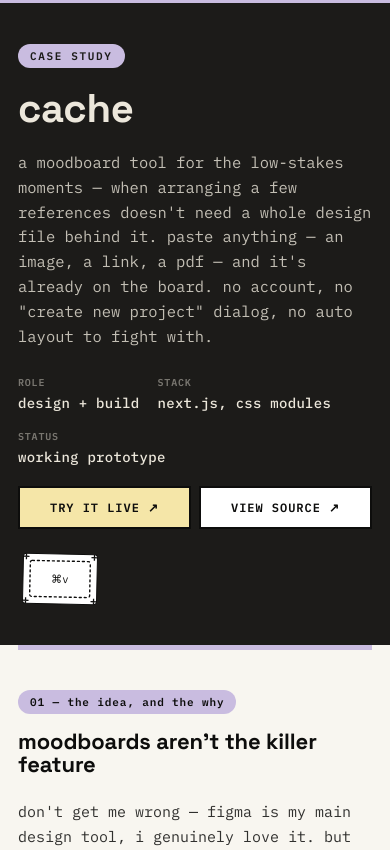
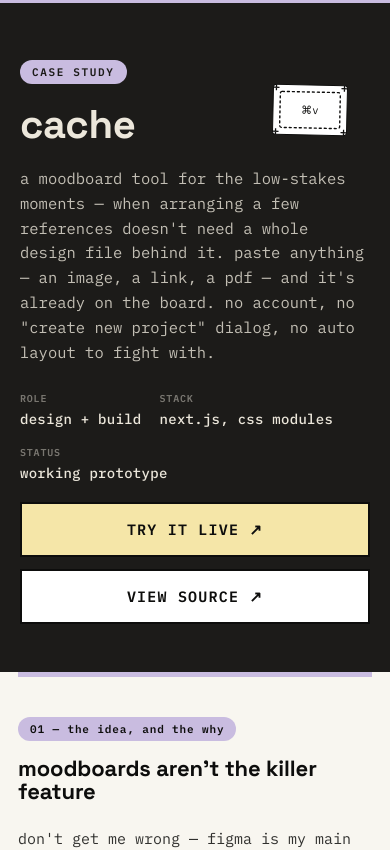
Before and after one commit to yafira/cache, a Next.js app: page /case-study in a window 390 px wide. Shown: the top 850 px of the page. Built offline with nearby package versions, Linux system fonts and the light colour scheme.

Commit message:
fixed mobile rsponseviness for case study

```diff
--- a/app/case-study/case-study.module.css
+++ b/app/case-study/case-study.module.css
@@ -584,7 +584,7 @@
 
 @media (max-width: 640px) {
   .hero {
-    padding: 44px 18px 36px;
+    padding: 60px 20px 48px;
   }
   .heroTitle {
     font-size: clamp(40px, 15vw, 60px);
@@ -597,8 +597,9 @@
     margin-top: 28px;
   }
   .tag {
-    position: static;
-    margin-top: 24px;
+    position: absolute;
+    top: 24px;
+    right: 18px;
     width: 84px;
   }
   .body {
@@ -636,12 +637,19 @@
     font-size: 11px;
   }
   .ctaRow {
-    gap: 8px;
+    flex-direction: column;
+    gap: 12px;
+    align-items: stretch;
   }
   .ctaLink {
-    flex: 1;
     text-align: center;
-    padding: 12px 14px;
+    padding: 16px;
+    font-size: 15px;
+    text-decoration: none;
+    display: flex;
+    align-items: center;
+    justify-content: center;
+    gap: 6px;
   }
   .bugHeader {
     padding: 10px 12px;
@@ -667,91 +675,3 @@
     font-size: 10px;
   }
 }
-
-/* media queries */
-
-@media (max-width: 640px) {
-  .hero {
-    padding: 44px 18px 36px;
-  }
-  .heroTitle {
-    font-size: clamp(40px, 15vw, 60px);
-  }
-  .heroThesis {
-    font-size: 15.5px;
-  }
-  .heroMeta {
-    gap: 18px;
-    margin-top: 28px;
-  }
-  .tag {
-    position: static;
-    margin-top: 24px;
-    width: 84px;
-  }
-  .body {
-    padding: 0 18px;
-  }
-  .section {
-    padding: 40px 0 36px;
-  }
-  .sectionTitle {
-    font-size: clamp(24px, 7vw, 30px);
-  }
-  .prose {
-    font-size: 15px;
-  }
-  .stackRow {
-    grid-template-columns: 1fr;
-    gap: 6px;
-  }
-  .evolution {
-    flex-direction: column;
-  }
-  .evolutionStep {
-    min-width: 0;
-  }
-  .refGrid {
-    grid-template-columns: 1fr;
-  }
-  .flowStep {
-    grid-template-columns: 28px 1fr;
-    gap: 12px;
-  }
-  .flowStepNum {
-    width: 24px;
-    height: 24px;
-    font-size: 11px;
-  }
-  .ctaRow {
-    gap: 8px;
-  }
-  .ctaLink {
-    flex: 1;
-    text-align: center;
-    padding: 12px 14px;
-  }
-  .bugHeader {
-    padding: 10px 12px;
-  }
-  .miniToolbar {
-    gap: 6px;
-    padding: 8px 10px;
-  }
-  .miniBtn {
-    font-size: 9px;
-    padding: 5px 8px;
-  }
-}
-
-@media (max-width: 400px) {
-  .heroTitle {
-    font-size: 40px;
-  }
-  .sectionTitle {
-    font-size: 22px;
-  }
-  .heroMetaItem {
-    font-size: 10px;
-  }
-}
```
